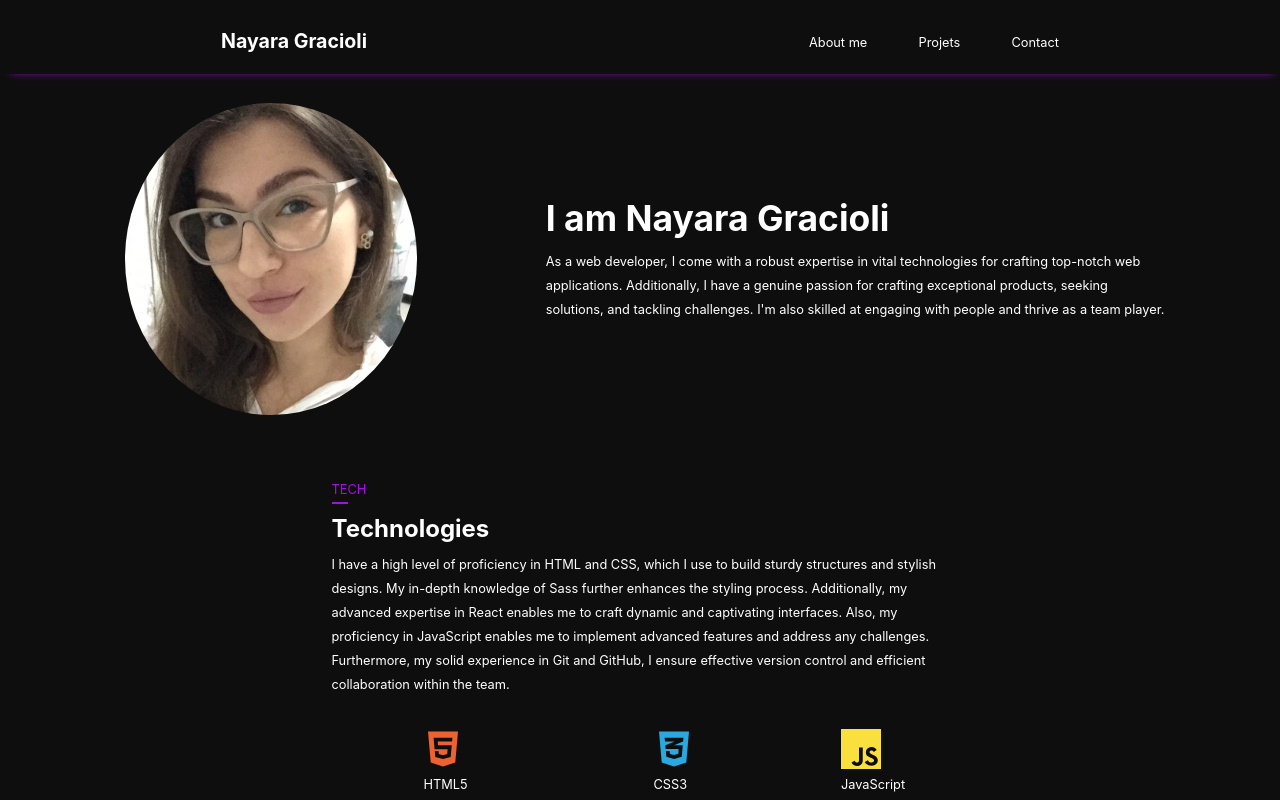
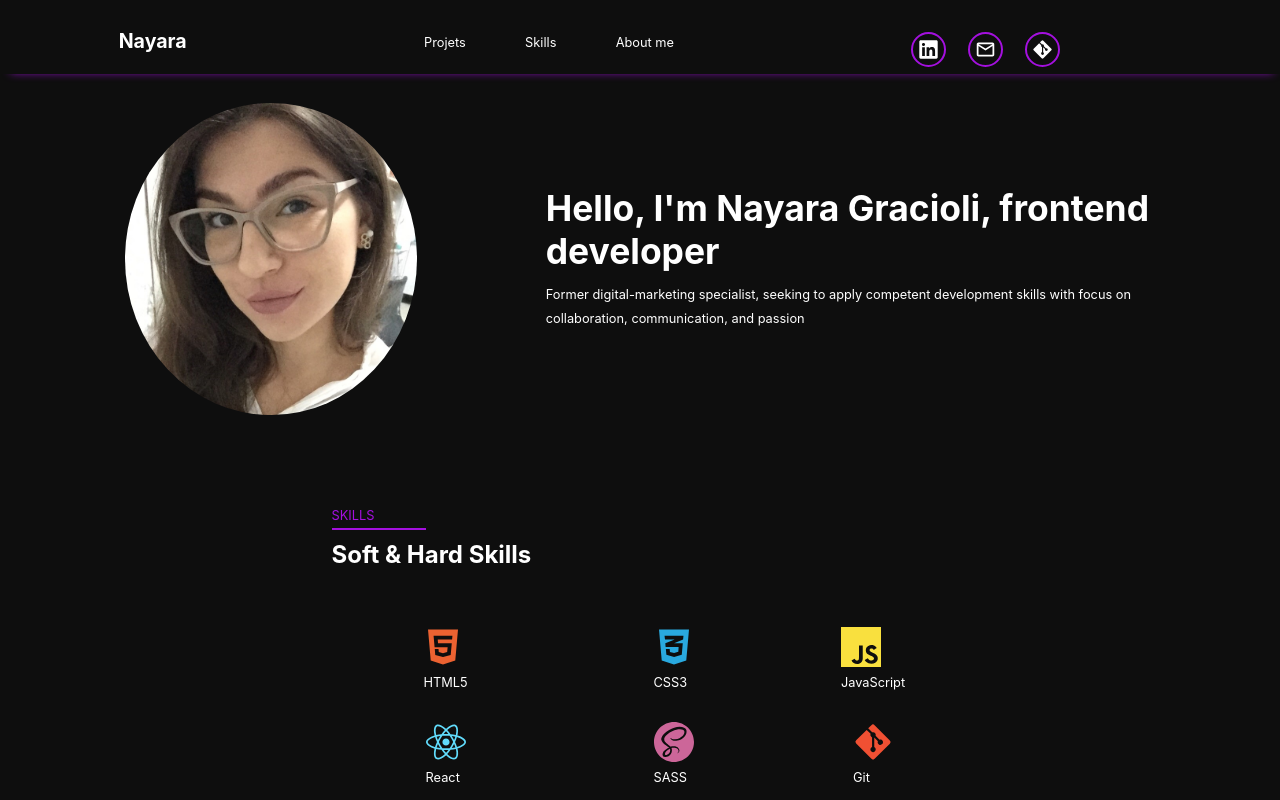
Before and after one commit to nayaragracioli/portfolio-nayaragracioli, a React (Vite) app: page / in a window 1280 px wide. Shown: the top 800 px of the page. Built offline with nearby package versions, Linux system fonts and the light colour scheme.

Commit message:
feat: Change texts

```diff
--- a/src/components/AboutMe/index.jsx
+++ b/src/components/AboutMe/index.jsx
@@ -1,6 +1,5 @@
 import Styles from "./style.module.scss";
-import {FaLinkedin, FaWhatsapp, FaGitAlt} from "react-icons/fa";
-import {MdOutlineMail} from "react-icons/md";
+
 
 export const AboutMe = () => {
 
@@ -8,8 +7,8 @@ export const AboutMe = () => {
         <section className={`container ${Styles.aboutmeBox}`} id="aboutme">
             <div>
                 <div className={Styles.boxInfo}>
-                    <h1 className="title1">I am Nayara Gracioli</h1>
-                    <p className="paragraph">As a web developer, I come with a robust expertise in vital technologies for crafting top-notch web applications. Additionally, I have a genuine passion for crafting exceptional products, seeking solutions, and tackling challenges. I'm also skilled at engaging with people and thrive as a team player.</p>
+                    <h1 className="title1">Hello, I'm Nayara Gracioli, frontend developer</h1>
+                    <p className="paragraph">Former digital-marketing specialist, seeking to apply competent development skills with focus on collaboration, communication, and passion</p>
                 </div>
                 <div className={Styles.boxImg}>
                     <img src="./src/assets/Perfil LinkedIn1.jpg" alt="" />
--- a/src/components/Header/index.jsx
+++ b/src/components/Header/index.jsx
@@ -1,4 +1,6 @@
 import Styles from "./style.module.scss";
+import { FaLinkedin, FaWhatsapp, FaGitAlt } from "react-icons/fa";
+import { MdOutlineMail } from "react-icons/md";
 
 export const Header = () => {
 
@@ -6,15 +8,39 @@ export const Header = () => {
 
         <header className={`container ${Styles.headerBox}`}>
             <div>
-                <h1 className="title3">Nayara Gracioli</h1>
+                <h1 className="title3">Nayara</h1>
                 <div>
                     <nav>
                         <ul>
+                            <li><a className="paragraph" href="#projects">Projets</a></li>
+                            <li><a className="paragraph" href="#skills">Skills</a></li>
                             <li><a className="paragraph" href="#aboutme">About me</a></li>
-                            <li><a className="paragraph" href="#projects">Projets</a></li>
-                            <li><a className="paragraph" href="#contact">Contact</a></li>
                         </ul>
                     </nav>
+                </div>
+                <div className={Styles.boxLinks}>
+                    <ul>
+                        <li>
+                            <a href="https://www.linkedin.com/in/nayaragracioli/" target="blank">
+                                <FaLinkedin size={21} color="white" />
+                            </a>
+                        </li>
+                        <li>
+                            <a href="" target="blank">
+                                <MdOutlineMail size={21} color="white" />
+                            </a>
+                        </li>
+                        {/* <li>
+                            <a href="" target="blank">
+                                <FaWhatsapp size={21} color="white" />
+                            </a>
+                        </li> */}
+                        <li>
+                            <a href="" target="blank">
+                                <FaGitAlt size={21} color="white" />
+                            </a>
+                        </li>
+                    </ul>
                 </div>
             </div>
         </header>
--- a/src/components/Header/style.module.scss
+++ b/src/components/Header/style.module.scss
@@ -2,6 +2,7 @@
     position: fixed;
     z-index: 1;
     background-color: var(--color-black);
+
     &>div {
         box-shadow: 2px 7px 10px -9px var(--color-primary);
         display: flex;
@@ -24,14 +25,41 @@
                     gap: 4px;
                     margin-bottom: 16px;
 
-                    &>li{
+                    &>li {
 
-                        &>a{
+                        &>a {
                             color: var(--color-white);
                         }
                     }
                 }
 
+            }
+        }
+
+        .boxLinks {
+            display: flex;
+            flex-direction: column;
+
+            &>ul {
+                display: flex;
+                justify-content: space-between;
+                width: 30%;
+                min-width: 120px;
+                gap: 22px;
+
+                &>li {
+                    padding: 5px;
+                    border-radius: 50%;
+                    border: 2.5px solid var(--color-primary);
+
+                    &>a {
+                        display: flex;
+                        flex-direction: row;
+                        align-items: center;
+                        justify-content: center;
+                        cursor: pointer;
+                    }
+                }
             }
         }
     }
@@ -40,9 +68,10 @@
 @media(min-width: 591px) {
     .headerBox {
         &>div {
-            &>h1{
+            &>h1 {
                 margin-bottom: 16px;
             }
+
             &>div {
                 max-width: 250px;
                 width: 100%;
--- a/src/components/Techs/index.jsx
+++ b/src/components/Techs/index.jsx
@@ -1,20 +1,18 @@
 import Styles from "./style.module.scss";
 import { FaHtml5, FaCss3Alt, FaReact, FaGitAlt, FaGithub } from "react-icons/fa";
-import { SiJavascript, SiSass, SiTailwindcss } from "react-icons/si";
+import { SiJavascript, SiSass } from "react-icons/si";
 
 export const Techs = () => {
 
     return (
-        <section className={`container ${Styles.techBox}`}>
+        <section className={`container ${Styles.techBox}`} id="skills">
             <div>
                 <div className={Styles.infoTech}>
                     <div className={Styles.infoName}>
-                        <p className="specialText">tech</p>
-                        <h2 className="title2">Technologies</h2>
+                        <p className="specialText">Skills</p>
+                        <h2 className="title2">Soft & Hard Skills</h2>
                     </div>
-                    <div className={Styles.infoText}>
-                        <p className="paragraph">I have a high level of proficiency in HTML and CSS, which I use to build sturdy structures and stylish designs. My in-depth knowledge of Sass further enhances the styling process. Additionally, my advanced expertise in React enables me to craft dynamic and captivating interfaces. Also, my proficiency in JavaScript enables me to implement advanced features and address any challenges. Furthermore, my solid experience in Git and GitHub, I ensure effective version control and efficient collaboration within the team.</p>
-                    </div>
+
                 </div>
                 <div className={Styles.imgTech}>
                     <ul>
@@ -39,10 +37,6 @@ export const Techs = () => {
                             <p className="paragraph">SASS</p>
                         </li>
                         <li>
-                            <SiTailwindcss size={40} color="rgb(56 189 248)" />
-                            <p className="paragraph">Tailwind</p>
-                        </li>
-                        <li>
                             <FaGitAlt size={40} color="rgb(240 80 51)" />
                             <p className="paragraph">Git</p>
                         </li>
--- a/src/components/Techs/style.module.scss
+++ b/src/components/Techs/style.module.scss
@@ -17,17 +17,14 @@
             gap: 10px;
 
             .infoName {
-                max-width: 7rem;
+                // max-width: 7rem;
                 display: flex;
                 flex-direction: column;
                 align-items: flex-start;
                 gap: 10px;
             }
 
-            .infoText {
-                max-width: 550px;
-                line-height: 24px;
-            }
+
         }
 
         .imgTech {
@@ -78,16 +75,6 @@
             width: 659px;
             max-width: 1200px;
 
-            .infoTech {
-                .infoText {
-                    max-width: 1400px;
-                    width: 100%;
-                }
-
-
-
-            }
-
             .imgTech {
                 max-width: 1200px;
 
```
Also changed, not shown: src/components/Contact/index.jsx (+6 -6 lines).
